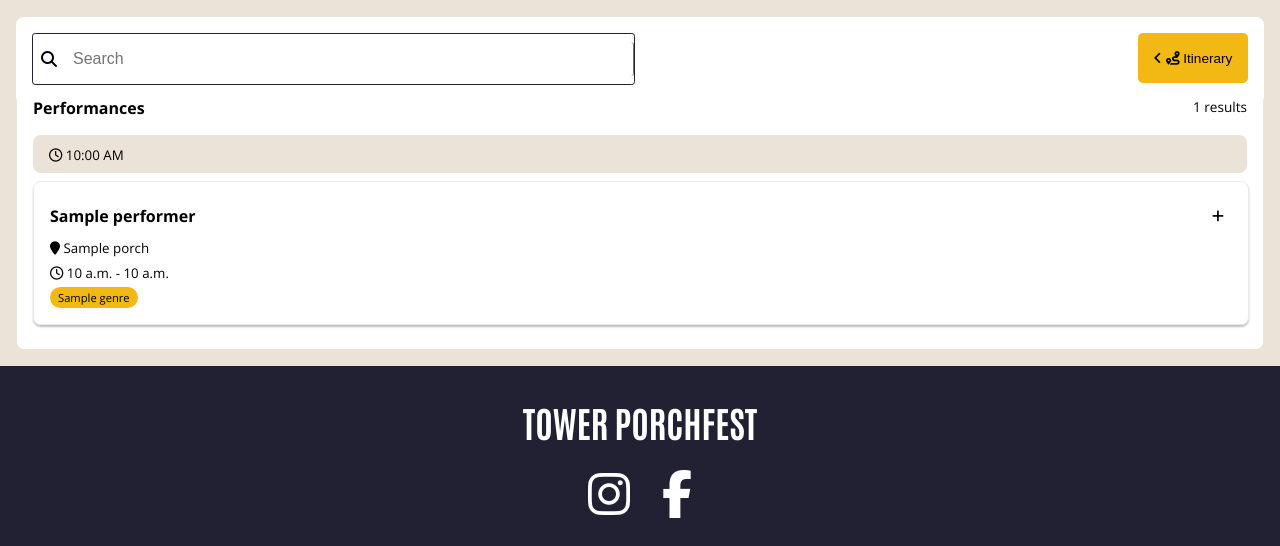
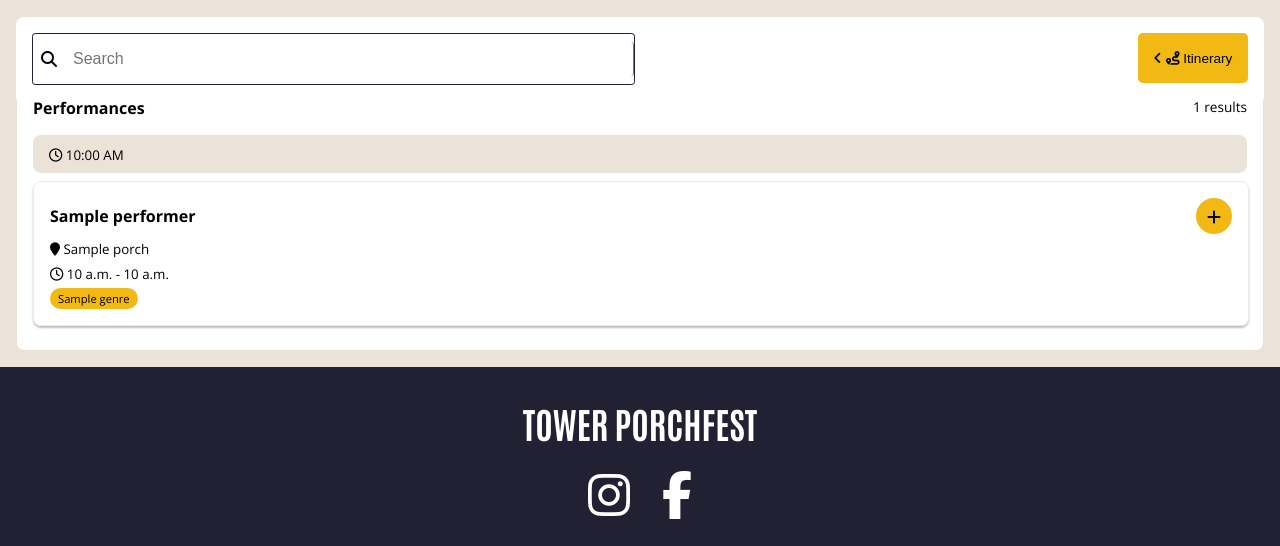
Before and after one commit to PorchFest/porch-fest-django, a Django app: page /plan-your-day-now/ in a window 1280 px wide. Shown: the part 63-609 px from the top of the page. Run offline with Django 5.2, Linux system fonts and the light colour scheme; tables that the repository leaves empty hold one stand-in row (values such as "Sample post"); style sheets or scripts are compiled from the project's sources; some libraries are stand-ins or nearby versions.

Commit message:
update plan-your-day itinerary-add button class

```diff
--- a/planyourday/templates/planyourday/performance-detail.html
+++ b/planyourday/templates/planyourday/performance-detail.html
@@ -1,13 +1,13 @@
 <div class="performance-card">
     <div class="performance-header">
         <h4>{{ performance.performer.name }}</h4>
-         {% if performance.id in itinerary_test %}
-            <div class="small round yellow border-none padding-2 inline-block tooltip">
+        {% if performance.id in itinerary_test %}
+            <div class="itinerary-add">
                 <i class="fa-solid fa-check"></i>
             </div>
         {% else %}
             <div
-                class="small round yellow border-none padding-2 inline-block tooltip"
+                class="itinerary-add"
                 {% if itinerary_id %}
                     hx-post="{% url 'add_performance_shared' itinerary_id %}"
                 {% else %}
@@ -20,7 +20,6 @@
                 hx-swap="outerHTML"
             >
                 <i class="fa-solid fa-plus"></i>
-                <span class="tooltiptext">Add to<br>itinerary</span>
             </div>
         {% endif %}
     </div>
```
